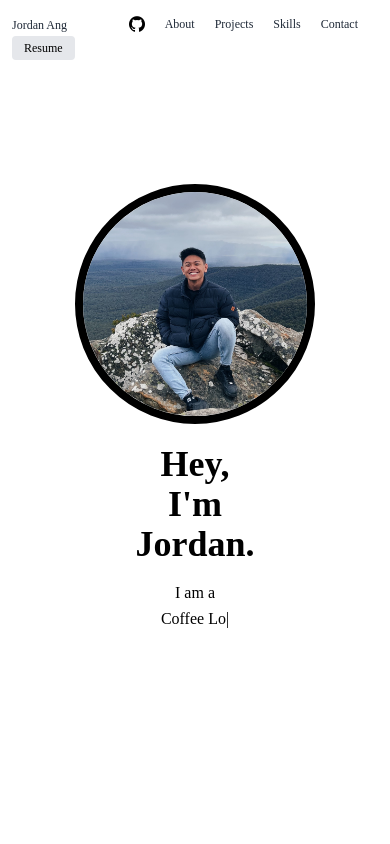
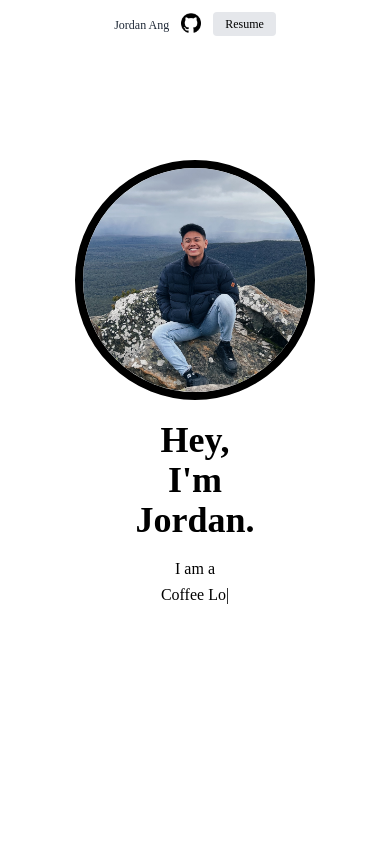
Before and after one commit to jordung/portfolio, a React (Create React App) app: page / in a window 390 px wide. Shown: the top 844 px of the page. Built offline with nearby package versions, Linux system fonts and the light colour scheme.

Commit message:
Update navbar.js & fixed sizing issues for ipad and mobile devices
Hid navbar for mobile devices, fixed sizing for ipad and mobile devices

```diff
--- a/src/components/About.js
+++ b/src/components/About.js
@@ -4,7 +4,7 @@ import picture from "../assets/jordan.jpg";
 export default function About() {
   return (
     <section id="about" className="text-black-400 bg-white-900 body-font">
-      <div className="container px-5 mx-auto text-center lg:px-40">
+      <div className="container px-5 mx-auto text-center xl:px-40">
         <div className="flex flex-col w-full mb-20 items-center">
           <h1 className="sm:text-4xl text-3xl font-bold title-font mb-4 text-black">
             About Me
--- a/src/components/Navbar.js
+++ b/src/components/Navbar.js
@@ -5,34 +5,44 @@ import github from "../assets/github.png";
 export default function Navbar() {
   return (
     <header className="bg-white sticky top-0 z-10">
-      <div className="container mx-auto flex flex-wrap max-sm:flex-row max-sm:items-between max-sm:justify-between max-sm:p-3 p-5 flex-row items-center">
+      <div className="container mx-auto flex flex-wrap max-sm:flex-row max-sm:justify-center max-sm:py-3 max-sm:px-0 p-5 flex-row items-center">
         <a className="title-font font-medium text-gray-800 mb-4 max-sm:mb-0 md:mb-0">
           <a href="#hero" className="ml-3 text-xl max-sm:text-xs max-sm:ml-0">
             Jordan Ang
           </a>
         </a>
-        <nav className="md:mr-auto md:ml-4 md:py-1 md:pl-4 md:border-l md:border-black max-sm:ml-3 max-sm:text-xs max-sm:items-start flex flex-wrap items-center text-base justify-center">
+        {}
+        <nav className="md:mr-auto md:ml-4 md:py-1 md:pl-4 md:border-l md:border-black max-sm:ml-3 max-sm:text-xs flex flex-wrap items-center text-base justify-center">
           <a href="https://github.com/jordung">
             <img
               src={github}
-              className="w-8 mr-5 hover:opacity-50 max-sm:w-4"
+              className="w-8 mr-5 hover:opacity-50 max-sm:w-5 max-sm:mr-3 max-sm:mb-0.5"
               alt="github logo"
             />
           </a>
-          <a href="#about" className="mr-5 text-gray-800 hover:text-gray-400">
+          <a
+            href="#about"
+            className="max-sm:hidden mr-5 text-gray-800 hover:text-gray-400"
+          >
             About
           </a>
           <a
             href="#projects"
-            className="mr-5 text-gray-800 hover:text-gray-400"
+            className="max-sm:hidden mr-5 text-gray-800 hover:text-gray-400"
           >
             Projects
           </a>
-          <a href="#skills" className="mr-5 text-gray-800 hover:text-gray-400">
+          <a
+            href="#skills"
+            className="max-sm:hidden mr-5 text-gray-800 hover:text-gray-400"
+          >
             Skills
           </a>
 
-          <a href="#contact" className="mr-5 text-gray-800 hover:text-gray-400">
+          <a
+            href="#contact"
+            className="max-sm:hidden mr-5 text-gray-800 hover:text-gray-400"
+          >
             Contact
           </a>
         </nav>
--- a/src/components/Skills.js
+++ b/src/components/Skills.js
@@ -4,7 +4,7 @@ import { skills } from "../data";
 export default function Skills() {
   return (
     <section id="skills">
-      <div className="container px-5 py-20 mx-auto max-sm:py-5">
+      <div className="container px-5 py-20 mx-auto max-sm:py-5 xl:px-40">
         <div className="text-center mb-20">
           <h1 className="sm:text-4xl text-3xl font-bold title-font text-black mb-4">
             Skills &amp; Technologies
```
